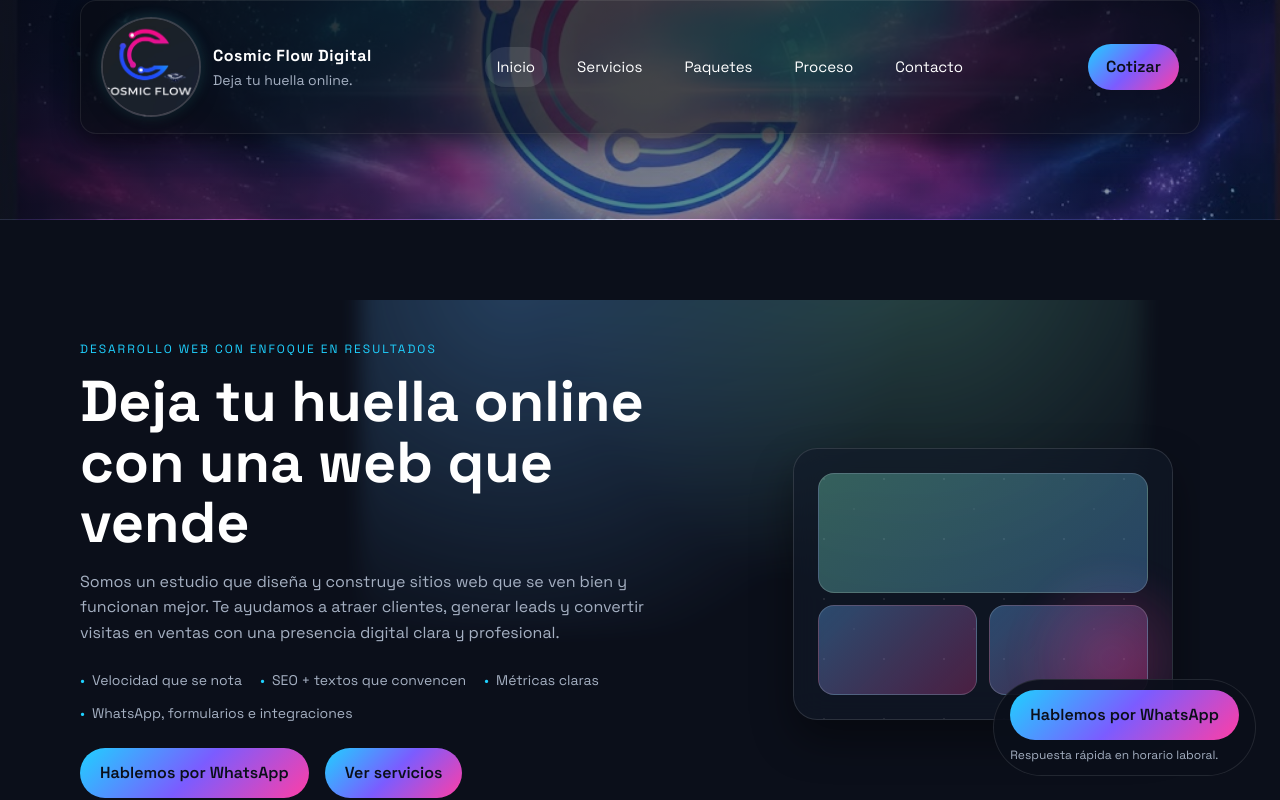
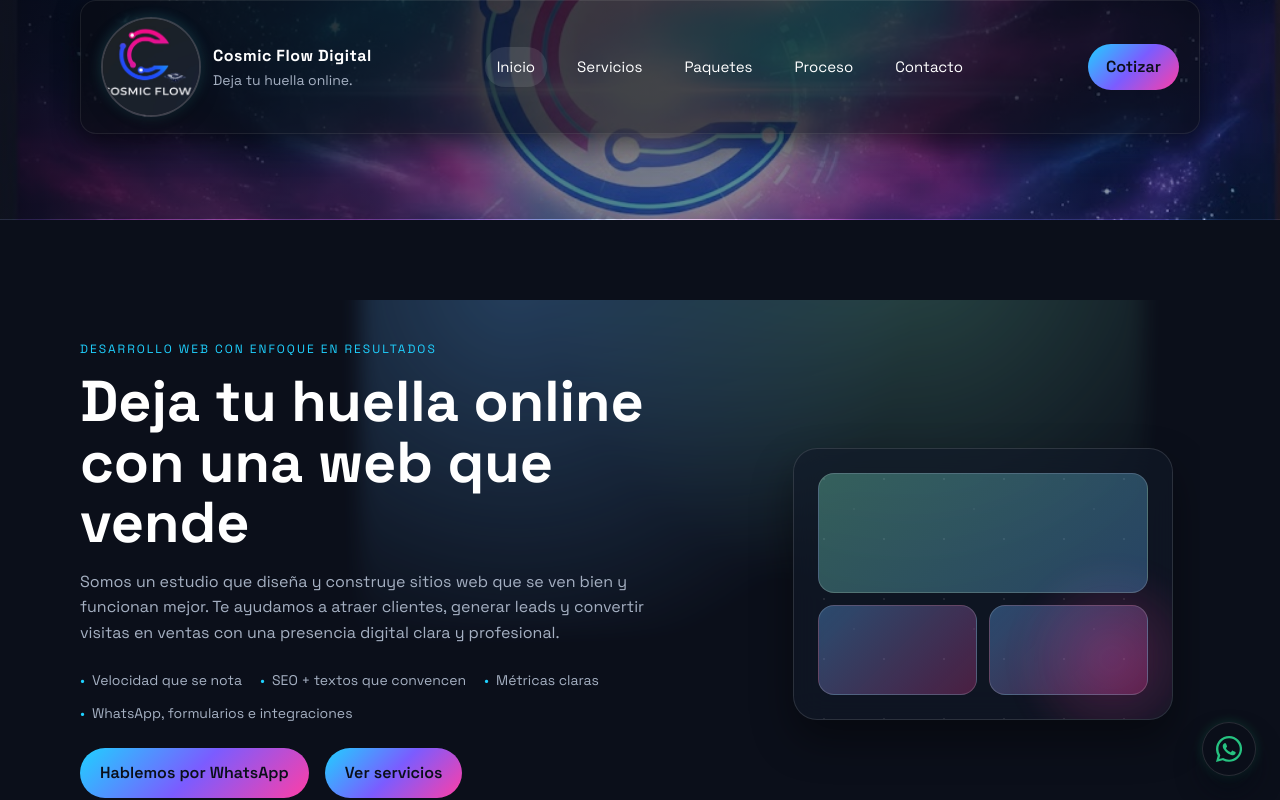
Before and after one commit to TheDarkManiter/CosmicFlowDigital, a React (Vite) app: page / in a window 1280 px wide. Shown: the top 800 px of the page. Built offline with nearby package versions, Linux system fonts and the light colour scheme.

Commit message:
actualizacion
boton flotante de whatsapp

```diff
--- a/src/components/CTA.jsx
+++ b/src/components/CTA.jsx
@@ -1,8 +1,38 @@
-const CTA = ({ label, helper, href, variant = "inline" }) => {
-  const className = variant === "floating" ? "cta-floating" : "cta-inline";
+const CTA = ({ label, helper, href, variant = "inline", onClick }) => {
+  if (variant === "floating") {
+    const handleClick = (event) => {
+      if (!onClick) {
+        return;
+      }
+
+      event.preventDefault();
+      onClick({ location: "floating-cta" });
+      window.open(href, "_blank", "noopener,noreferrer");
+    };
+
+    return (
+      <a
+        className="cta-floating"
+        href={href}
+        target="_blank"
+        rel="noreferrer"
+        aria-label="Contactar por WhatsApp"
+        onClick={handleClick}
+      >
+        <svg
+          className="cta-floating-icon"
+          viewBox="0 0 24 24"
+          aria-hidden="true"
+          focusable="false"
+        >
+          <path d="M20.52 3.48A11.78 11.78 0 0 0 12.04 0C5.4 0 .02 5.38 0 12.02c0 2.12.55 4.2 1.6 6.04L0 24l6.18-1.62a12 12 0 0 0 5.86 1.5h.01c6.64 0 12.02-5.38 12.02-12.02 0-3.2-1.24-6.2-3.55-8.38ZM12.04 21.9h-.01a9.88 9.88 0 0 1-5.03-1.38l-.36-.21-3.67.96.98-3.58-.23-.37A9.84 9.84 0 0 1 2.2 12.02C2.2 6.6 6.63 2.18 12.04 2.18c2.64 0 5.12 1.02 6.99 2.9a9.8 9.8 0 0 1 2.9 6.96c0 5.42-4.42 9.86-9.89 9.86Zm5.43-7.38c-.29-.15-1.72-.85-1.99-.95-.27-.1-.47-.15-.66.15-.2.3-.76.95-.93 1.14-.17.2-.34.22-.63.07-.29-.15-1.23-.45-2.34-1.44-.86-.77-1.45-1.72-1.62-2.01-.17-.3-.02-.46.13-.6.13-.13.3-.34.45-.51.15-.17.2-.29.3-.49.1-.2.05-.37-.02-.52-.07-.15-.66-1.6-.9-2.18-.24-.57-.49-.49-.66-.49h-.56c-.2 0-.52.07-.78.37-.27.3-1.03 1-1.03 2.43 0 1.43 1.05 2.82 1.2 3.01.15.2 2.08 3.18 5.04 4.46.7.3 1.24.48 1.66.62.7.22 1.33.19 1.83.12.56-.08 1.72-.7 1.96-1.38.25-.68.25-1.25.17-1.38-.07-.12-.27-.2-.56-.35Z" />
+        </svg>
+      </a>
+    );
+  }
 
   return (
-    <div className={className}>
+    <div className="cta-inline">
       <a className="cta-button" href={href}>
         {label}
       </a>
--- a/src/styles/layout.css
+++ b/src/styles/layout.css
@@ -296,8 +296,7 @@
   font-weight: 600;
 }
 
-.cta-inline,
-.cta-floating {
+.cta-inline {
   display: flex;
   flex-direction: column;
   gap: 6px;
@@ -324,11 +323,45 @@
   position: fixed;
   right: 24px;
   bottom: 24px;
+  width: 54px;
+  height: 54px;
+  display: inline-flex;
+  align-items: center;
+  justify-content: center;
+  border-radius: 50%;
+  background: rgba(11, 15, 26, 0.76);
+  border: 1px solid rgba(255, 255, 255, 0.12);
+  color: #26c281;
+  backdrop-filter: blur(6px);
+  box-shadow: 0 16px 28px rgba(3, 8, 18, 0.45),
+    0 0 12px rgba(38, 194, 129, 0.2);
+  transition: transform 0.2s ease, box-shadow 0.2s ease,
+    background 0.2s ease;
+  z-index: 20;
+}
+
+.cta-floating-icon {
+  width: 26px;
+  height: 26px;
+  fill: currentColor;
+}
+
+.cta-floating:hover {
+  transform: scale(1.05);
   background: rgba(11, 15, 26, 0.9);
-  border-radius: 999px;
-  padding: 10px 16px;
-  border: 1px solid rgba(255, 255, 255, 0.1);
-  z-index: 20;
+  box-shadow: 0 18px 32px rgba(3, 8, 18, 0.5),
+    0 0 16px rgba(38, 194, 129, 0.32);
+}
+
+.cta-floating:focus-visible {
+  outline: 2px solid rgba(31, 209, 255, 0.65);
+  outline-offset: 4px;
+}
+
+@media (prefers-reduced-motion: reduce) {
+  .cta-floating {
+    transition: none;
+  }
 }
 
 .site-footer {
@@ -411,7 +444,13 @@
 
   .cta-floating {
     right: 16px;
-    left: 16px;
-    align-items: center;
+    bottom: 16px;
+    width: 48px;
+    height: 48px;
+  }
+
+  .cta-floating-icon {
+    width: 22px;
+    height: 22px;
   }
 }
```
